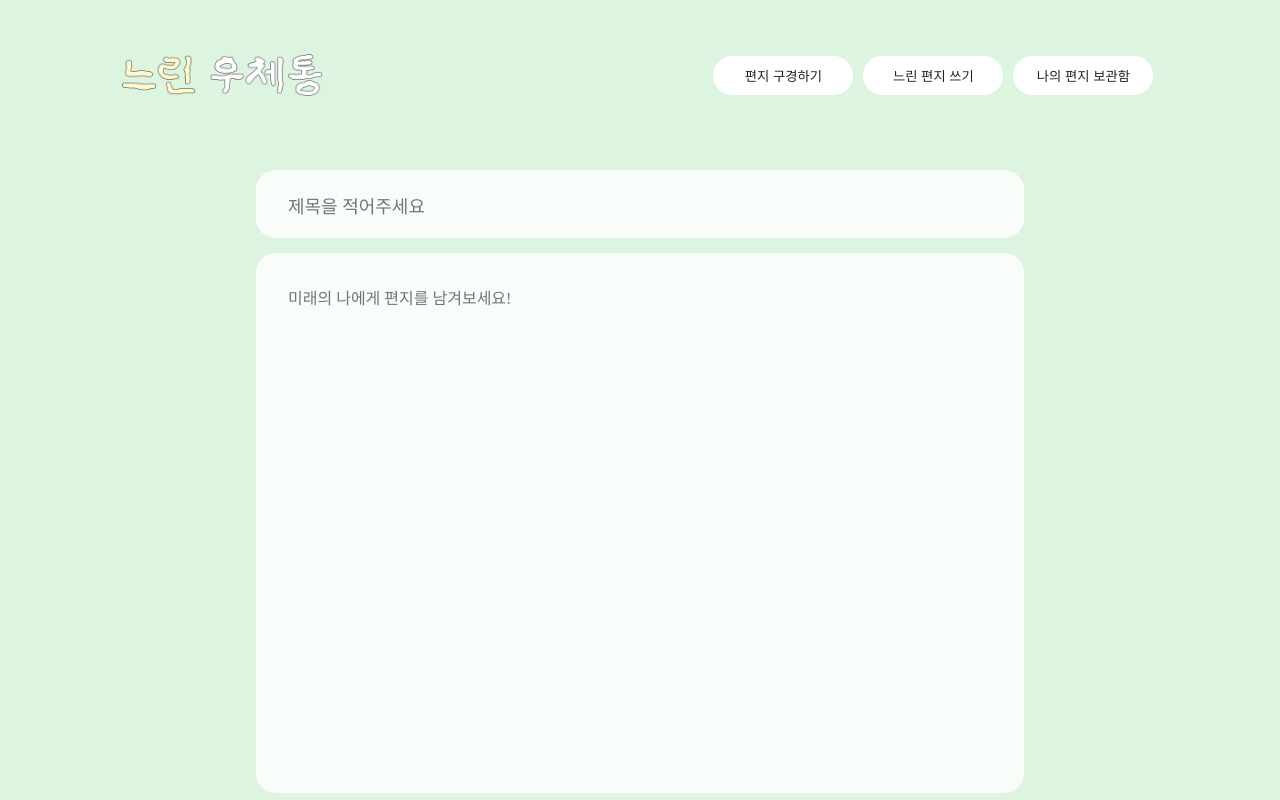
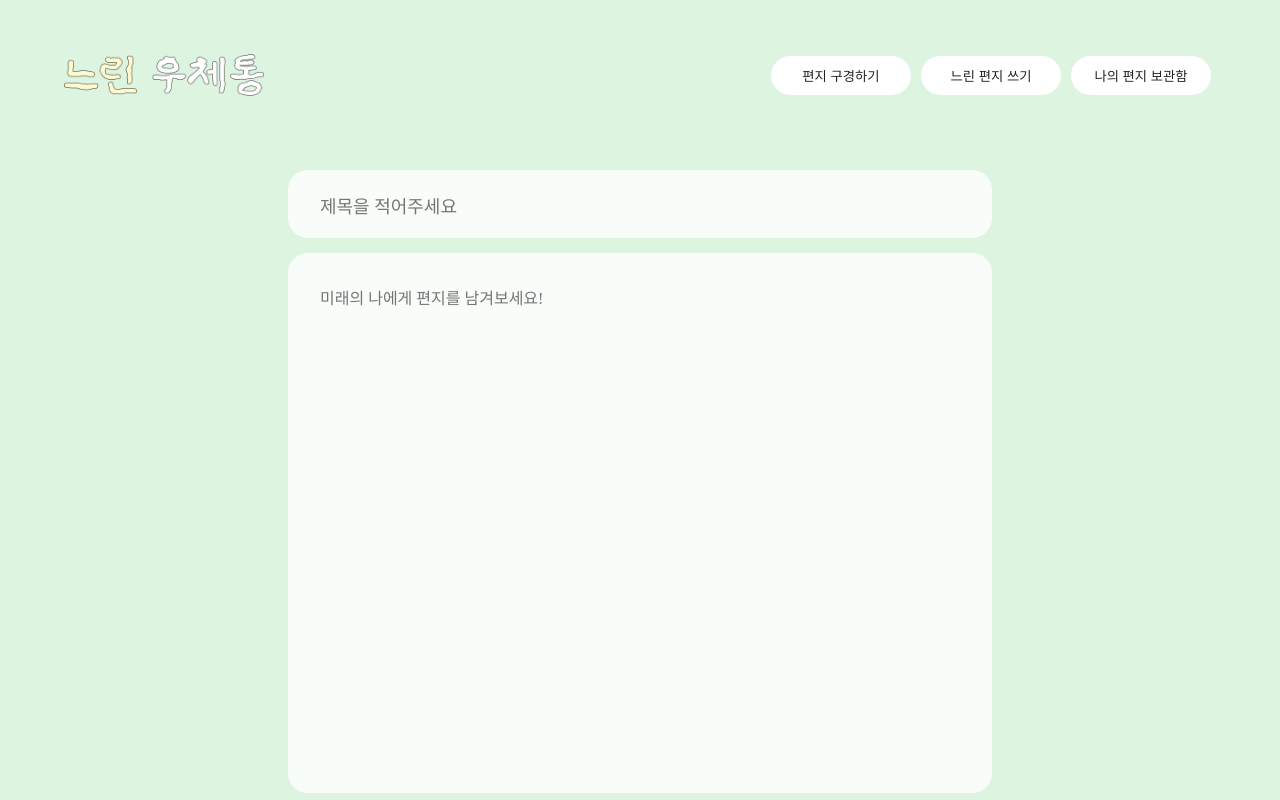
Before and after one commit to pknu-wap/2025_1_WEB_2, a React (Create React App) app in the folder client/: page /create in a window 1280 px wide. Built offline with nearby package versions, Linux system fonts and the light colour scheme; a web font is replaced by a local one.

Commit message:
refactor: 헤더 너비 수정

```diff
--- a/client/src/assets/Header.module.css
+++ b/client/src/assets/Header.module.css
@@ -8,7 +8,7 @@
 
 /* 헤더 스타일 */
 .header {
-    width: 90%;
+    width: 100%;
     height: 70px;
 
     margin: 40px auto 0 auto;
--- a/client/src/assets/LetterCreate/LetterCreatePage.module.css
+++ b/client/src/assets/LetterCreate/LetterCreatePage.module.css
@@ -3,7 +3,7 @@
     width: 100%;
 }
 .letter_form{
-    width: 60%;
+    width: 55%;
     margin: 0 auto;
 }
 
--- a/client/src/pages/LetterCreatePage.js
+++ b/client/src/pages/LetterCreatePage.js
@@ -9,6 +9,8 @@ const LetterCreatePage = ({}) => {
         <div className={styles.letter_title_form}>
           <LetterInputForm placeholderName={"제목을 적어주세요"} />
         </div>
+
+        {/* 입력창 자동 크기 조절부분 바꾸어주어야함 */}
         <div className={styles.letter_content_form}>
           <LetterInputForm
             placeholderName={"미래의 나에게 편지를 남겨보세요!"}
```
